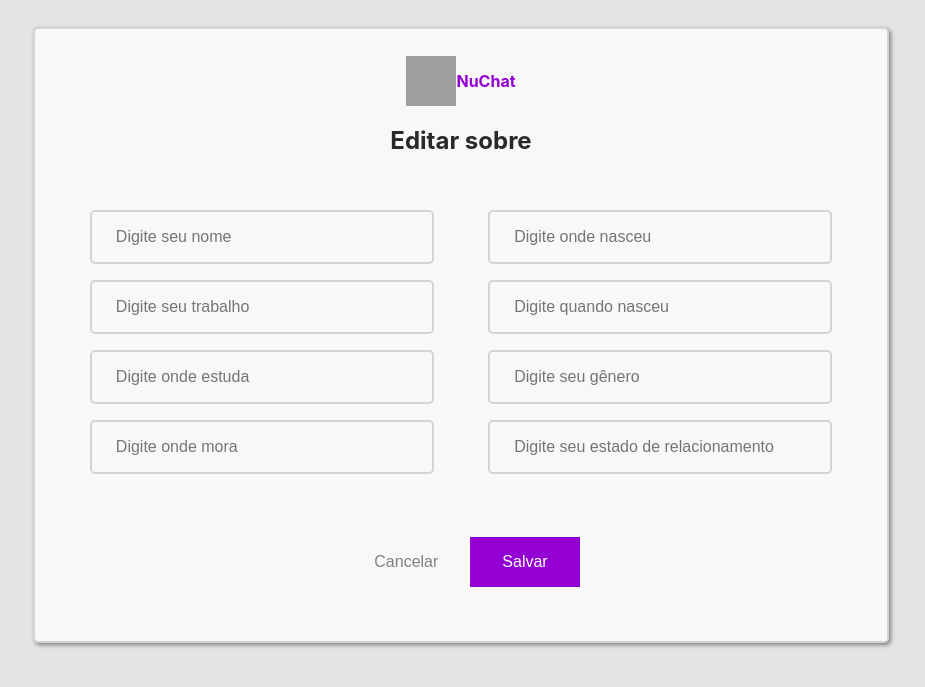
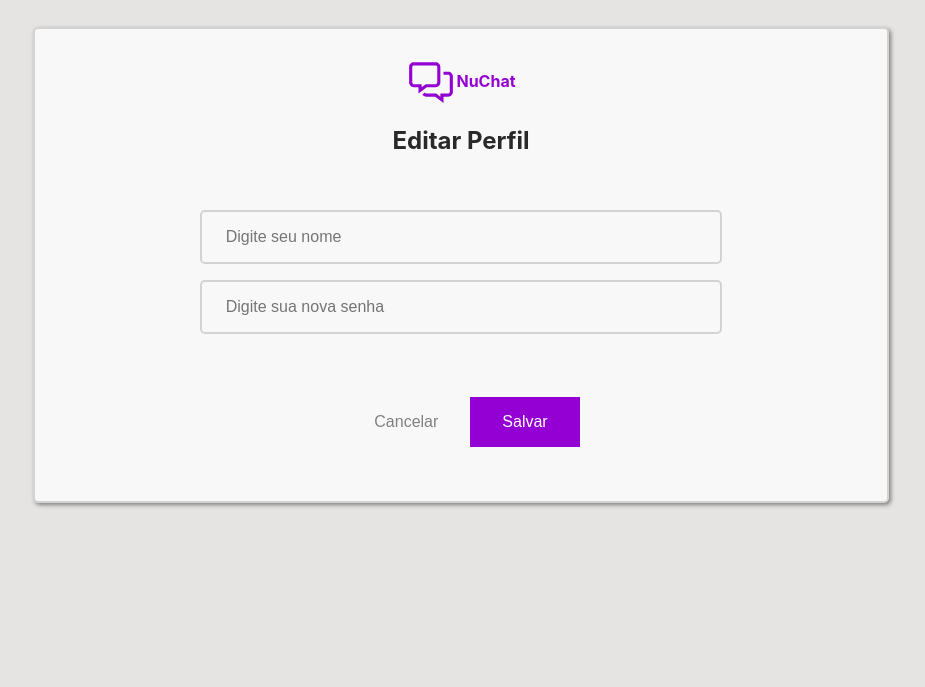
Before and after one commit to LucasBorth/NuChat, a PHP site: page /app/view/pgEditarPerfil.php in a window 1280 px wide. Shown: the top 687 px of the page, without its empty margins (179-1104 px from the left). Run offline with PHP 8.4, Linux system fonts and the light colour scheme; grey boxes are pictures that could not be loaded.

Commit message:
Alteracao Tela Editar Perfil

```diff
--- a/app/view/pgEditarPerfil.php
+++ b/app/view/pgEditarPerfil.php
@@ -12,33 +12,23 @@
     <div class="align-center middle-margin">
         <div class="card shadow middle-padding" style="width: 65%;">
             <div class="align-center">
-                <img src="files/icon.svg" alt="Logo" id="logo">
+                <img src="../../images/logo.svg" alt="Logo" id="logo">
                 <h4 class="purple-font">NuChat</h4>
             </div>
             <div class="align-center">
-                <h2>Editar sobre</h2>
+                <h2>Editar Perfil</h2>
             </div>
             <div class="align-center">
                 <div class="small-margin">
                     <form>
                         <input type="text" id="login" name="name" placeholder="Digite seu nome">
-                        <input type="text" id="job" name="job" placeholder="Digite seu trabalho">
-                        <input type="text" id="study" name="study" placeholder="Digite onde estuda">
-                        <input type="text" id="home" name="home" placeholder="Digite onde mora">
-                    </form>
-                </div>
-                <div class="small-margin">
-                    <form>
-                        <input type="text" id="birth" name="birth" placeholder="Digite onde nasceu">
-                        <input type="text" id="birth-date" name="birth-date" placeholder="Digite quando nasceu">
-                        <input type="text" id="gender" name="gender" placeholder="Digite seu gênero">
-                        <input type="text" id="relationship" name="relationship" placeholder="Digite seu estado de relacionamento">
+                        <input type="text" id="login" name="name" placeholder="Digite sua nova senha">
                     </form>
                 </div>
             </div>
             <div class="align-center small-margin">
-                <a href="pgPerfil.php"><button class="secondary-button">Cancelar</button></a>
-                <a href="pgPerfil.php"><button class="primary-button">Salvar</button></a>
+                <a href="pgConversar.php"><button class="secondary-button">Cancelar</button></a>
+                <a href="pgConversar.php"><button class="primary-button">Salvar</button></a>
             </div>
         </div>
     </div>
```
